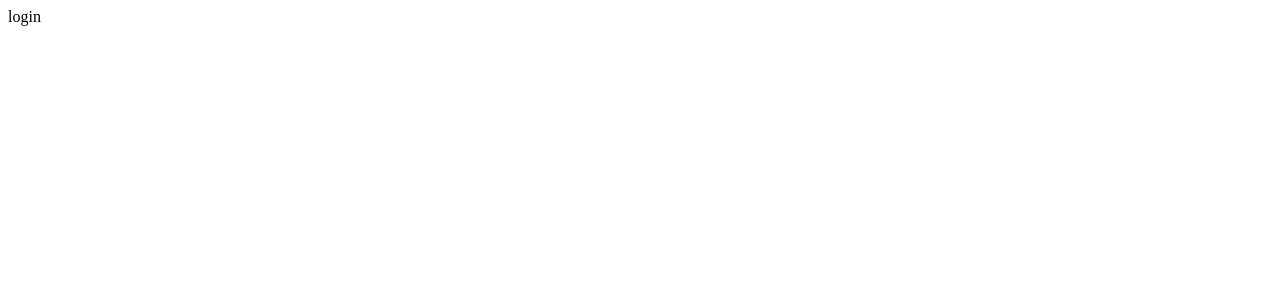
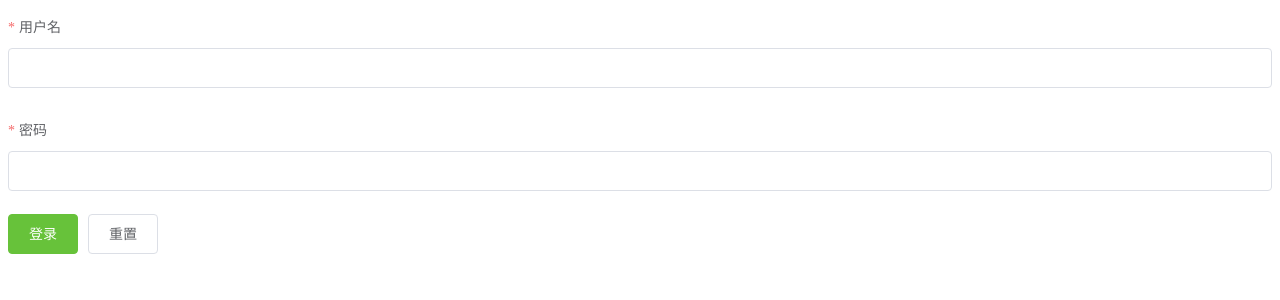
Before and after one commit to jinzhiqiang99/shop_admin, a Vue app: page /#/login in a window 1280 px wide. Shown: the top 300 px of the page. Built offline with nearby package versions, Linux system fonts and the light colour scheme.

Commit message:
登录表单的样式基本完成

```diff
--- a/package.json
+++ b/package.json
@@ -9,6 +9,7 @@
   },
   "dependencies": {
     "core-js": "^2.6.5",
+    "element-ui": "^2.11.1",
     "vue": "^2.6.10",
     "vue-router": "^3.0.7"
   },
--- a/src/components/login/Login.vue
+++ b/src/components/login/Login.vue
@@ -1,12 +1,66 @@
 <template>
-  <div>
-    login
-  </div>
+  <!--
+  用户名
+  model : 表单数据对象
+  rules ：校验规则
+  ref： 获取组件
+  label-width：标题宽度
+        如果给一个具体的值 : 在左边显示具体的宽度
+        如果删除 在上面独占一行
+  el-form-item 表单元素
+      -  label : 标题
+      -  prop : 校验、重置用的
+ -->
+  <el-form
+    :model="loginForm"
+    :rules="rules"
+    ref="loginForm"
+    class="demo-ruleForm"
+  >
+    <el-form-item
+      label="用户名"
+      prop="username"
+    >
+      <el-input v-model="loginForm.username"></el-input>
+    </el-form-item>
+
+    <!-- 密码 -->
+    <el-form-item
+      label="密码"
+      prop="password"
+    >
+      <el-input v-model="loginForm.password"></el-input>
+    </el-form-item>
+    <el-form-item>
+      <el-button type="success">登录</el-button>
+      <el-button>重置</el-button>
+    </el-form-item>
+  </el-form>
 </template>
 
 <script>
 export default {
+  data () {
+    return {
+      loginForm: {
+        username: '',
+        password: ''
+      },
+      rules: {
+        username: [
+          { required: true, message: '请输入用户名', trigger: 'blur' },
+          { min: 3, max: 5, message: '长度在 3 到 5 个字符', trigger: 'blur' }
+        ],
+        password: [
+          { required: true, message: '请输入密码', trigger: 'blur' },
+          { min: 5, max: 10, message: '长度在 5 到 10 个字符', trigger: 'blur' }
+        ]
+      }
+    }
+  },
+  methods: {
 
+  }
 }
 </script>
 
--- a/src/main.js
+++ b/src/main.js
@@ -3,6 +3,11 @@ import App from './App.vue'
 
 // 引入路由实例
 import router from './router'
+
+// 引入element相关
+import ElementUI from 'element-ui'
+import 'element-ui/lib/theme-chalk/index.css'
+Vue.use(ElementUI)
 
 Vue.config.productionTip = false
 
```
Also changed, not shown: 1 other file (tests, documents, lock files or other folders).
